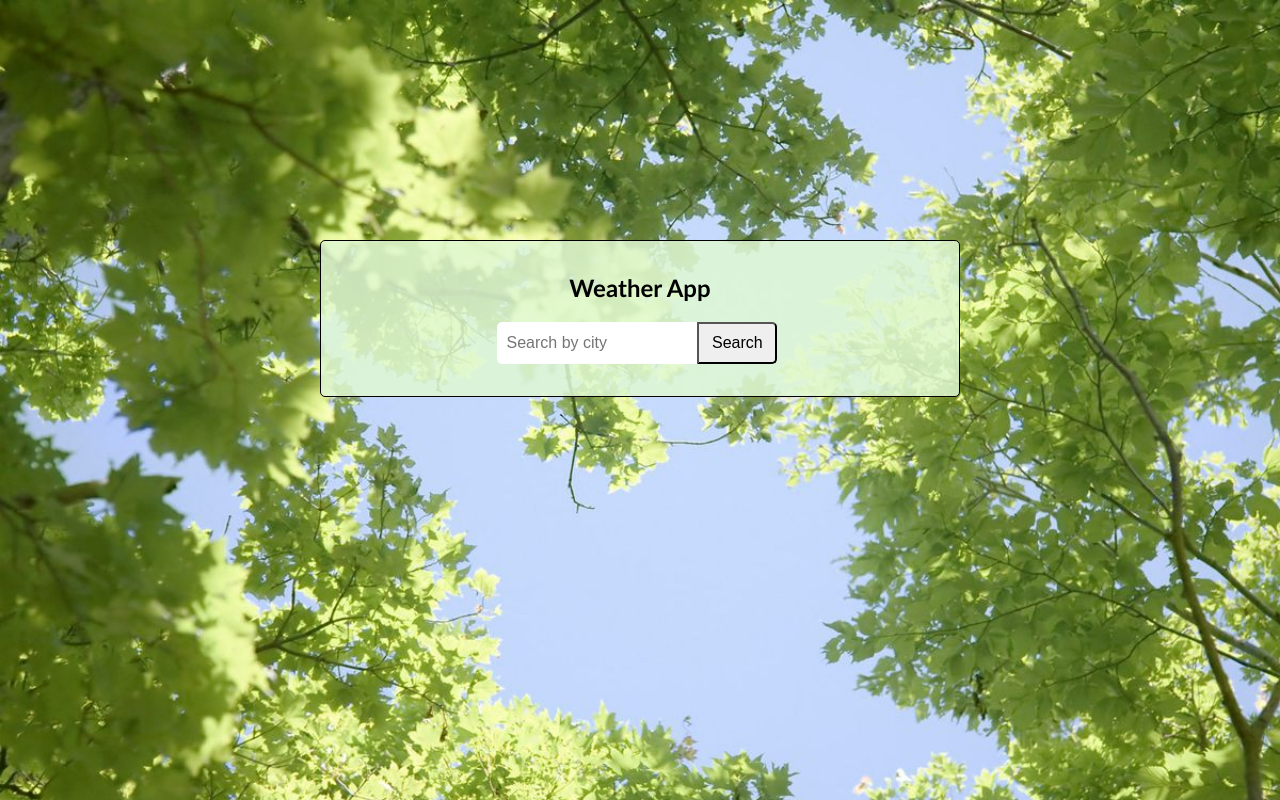
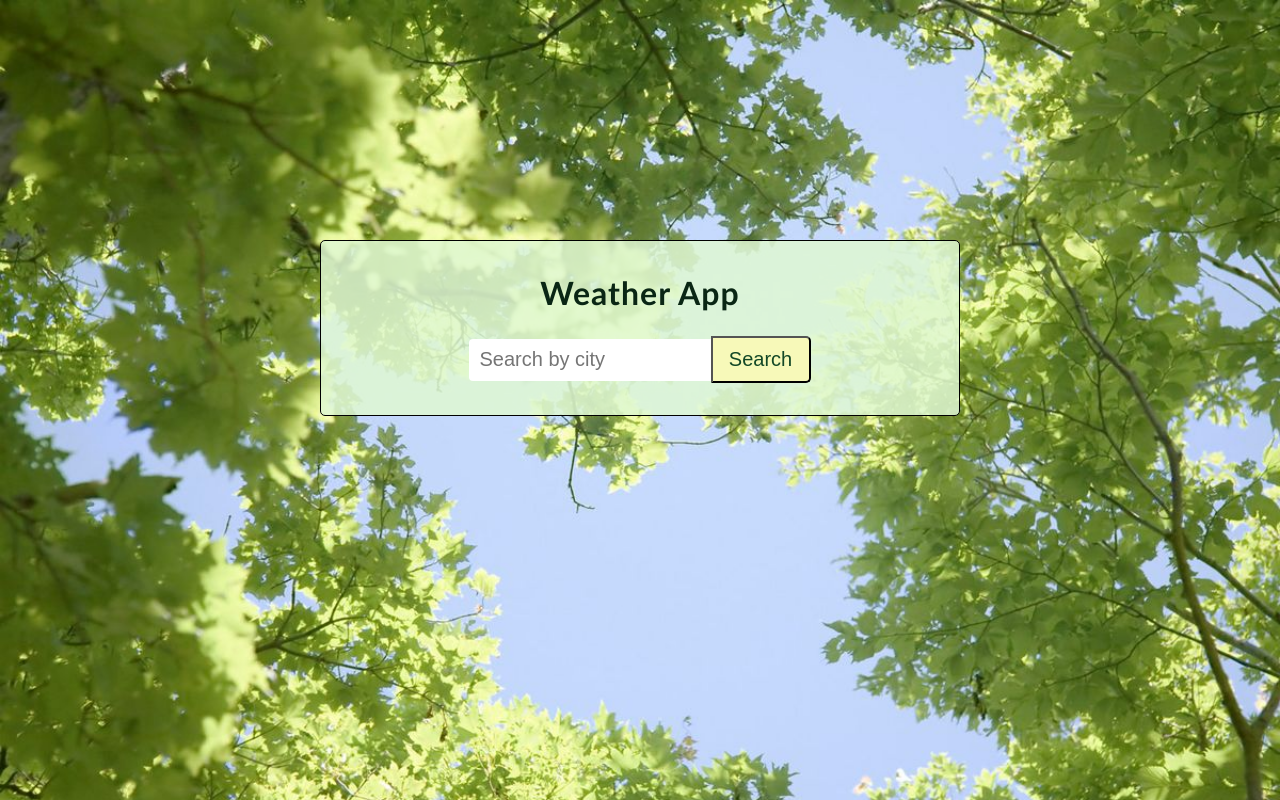
Before and after one commit to Tramle26/Weather-forcast-, a plain HTML site: page weather app/index.html in a window 1280 px wide. Drawn offline with Linux system fonts and the light colour scheme.

Commit message:
adjust the visual

```diff
--- a/weather app/styles.css
+++ b/weather app/styles.css
@@ -29,20 +29,26 @@ h1 {
 }
 
 #search {
-  border-radius: 5px 0 0 5px;
+  border-radius: 4px 0 0 4px;
+  border: 1px solid #ccc;
   border: none;
   padding: 10px;
-  font-size: 16px;
+  font-size: 20px;
   width: 70%;
   height: 42px;
+  outline: none;
+  box-sizing: border-box;
+  color: #fef9dd;
 }
 
 #submit {
   border-radius: 0 5px 5px 0;
   padding: 10px;
-  font-size: 16px;
+  font-size: 20px;
   width: 5em;
   cursor: pointer;
+  background-color: #f7f9b9;
+  color: #134826;
 }
 
 #weather-wrapper {
@@ -54,7 +60,9 @@ h1 {
 
 #weather-search {
   display: flex;
-  width: 50%;
+  align-items: center;
+  justify-content: center;
+  width: 60%;
 }
 
 #weather-data {
@@ -72,3 +80,12 @@ h1 {
   border-radius: 50%;
   background-color: rgb(247, 243, 194);
 }
+
+#weather-wrapper h1 {
+  font-size: 2rem;
+  font-weight: 800;
+  color: #0a2614;
+  text-align: center;
+  letter-spacing: 1px;
+  margin-bottom: 1.5rem;
+}
```
